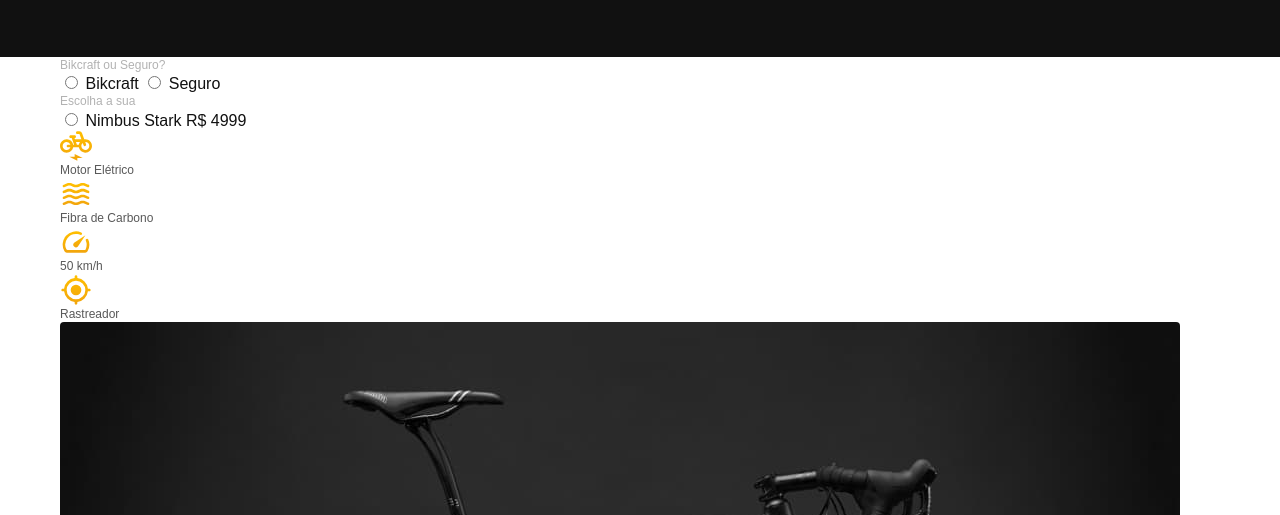
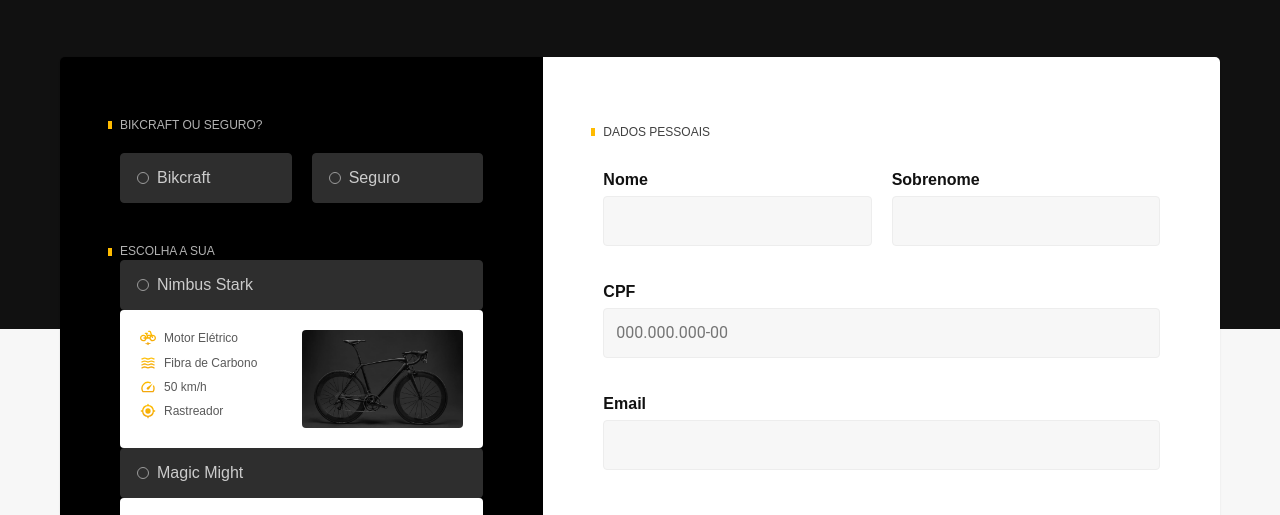
Before and after one commit to Elias-RPS/bikcraft, a plain HTML site: page orcamento.html in a window 1280 px wide. Shown: the part 271-786 px from the top of the page. Drawn offline with Linux system fonts and the light colour scheme.

Commit message:
adicionado pag de orçamento

```diff
--- a/css/contato/lojas.css
+++ b/css/contato/lojas.css
@@ -2,7 +2,6 @@
   display: grid;
   grid-template-columns: 1fr 1fr;
   gap: 0 40px;
-  padding-top: 120px;
   padding-bottom: 120px;
 }
 .lojas h2 {
--- /dev/null
+++ b/css/orcamento/orcamento.css
@@ -0,0 +1,151 @@
+#orcamento {
+  background: linear-gradient(var(--cor-11) 600px, var(--cor-1) 0px);
+}
+
+.orcamento {
+  display: grid;
+  grid-template-columns: 5fr 7fr;
+  padding-bottom: 120px;
+}
+
+.orcamento h2 {
+  text-transform: uppercase;
+  display: flex;
+  align-items: center;
+  position: relative;
+}
+.orcamento h2::before {
+  content: "";
+  display: inline-block;
+  width: 4px;
+  height: 8px;
+  background-color: var(--cor-p1);
+  position: absolute;
+  left: -12px;
+}
+
+.orcamento-produto,
+.orcamento-dados {
+  padding: 60px;
+  box-shadow: 0 1px 2px rgba(0, 0, 0, 0.1);
+}
+
+.orcamento-produto {
+  border-radius: 5px 0 0 5px;
+  background: var(--cor-12);
+  display: grid;
+  grid-template-columns: 1fr 1fr;
+  gap: 20px;
+  align-content: start;
+}
+.orcamento-produto label {
+  font: 400 1rem/1.5 "Poppins", sans-serif;
+  color: var(--cor-4);
+  background-color: var(--cor-10);
+  padding: 12px 16px;
+  border-radius: 4px;
+  cursor: pointer;
+  display: grid;
+  grid-template-columns: auto 1fr auto;
+  align-items: center;
+  border: 1px solid var(--cor-10);
+}
+
+.orcamento-produto input:checked + label {
+  background: var(--cor-0);
+  color: var(--cor-11);
+}
+
+.orcamento-produto label::before {
+  content: "";
+  display: inline-block;
+  box-sizing: border-box;
+  width: 12px;
+  height: 12px;
+  border: 1px solid var(--cor-6);
+  border-radius: 50%;
+  margin-right: 8px;
+}
+
+.orcamento-produto input:checked + label::before {
+  border-color: var(--cor-7);
+  box-shadow: inset 0 0 0 3px var(--cor-0), inset 0 0 0 6px var(--cor-7);
+}
+
+.orcamento-produto label:hover {
+  background-color: var(--cor-9);
+  border-color: var(--cor-9);
+}
+
+.orcamento-produto label:focus {
+  background-color: var(--cor-9);
+  box-shadow: 0 0 0 2px var(--cor-p1);
+}
+
+.orcamento-produto input:focus + label {
+  box-shadow: 0 0 0 2px var(--cor-p1);
+  border-color: var(--cor-12);
+}
+
+.orcamento-produto label span {
+  display: none;
+}
+
+.orcamento-produto input:checked + label span {
+  display: inline-block;
+}
+
+.orcamento-produto input {
+  opacity: 0;
+  position: absolute;
+  pointer-events: none;
+}
+
+.orcamento-produto > * {
+  grid-column: 1/-1;
+}
+
+.orcamento-produto > label {
+  grid-column: initial;
+}
+
+.orcamento-dados {
+  border-radius: 0 5px 5px 0;
+  background: var(--cor-0);
+}
+/*
+.orcamento-conteudo {
+  display: none;
+} */
+
+.orcamento-conteudo h2,
+.orcamento-dados h2:nth-of-type(n + 2) {
+  margin-top: 20px;
+}
+
+#bikcraft:checked ~ #orcamento-bikcraft,
+#seguro:checked ~ #orcamento-seguro {
+  display: grid;
+  gap: 20px;
+}
+
+.orcamento-detalhes {
+  display: none;
+  background: var(--cor-0);
+  display: grid;
+  padding: 20px;
+  grid-template-columns: 1fr 1fr;
+  border-radius: 4px;
+  align-items: center;
+}
+
+.orcamento-detalhes li {
+  display: flex;
+  align-items: center;
+  margin-bottom: 8px;
+}
+
+.orcamento-detalhes li img {
+  width: 16px;
+  margin-right: 8px;
+}
--- a/css/style.css
+++ b/css/style.css
@@ -33,6 +33,9 @@
 @import "./contato/contato.css";
 @import "./contato/lojas.css";
 
+/* Orcamento */
+@import "./orcamento/orcamento.css";
+
 /* Termos */
 
 @import "./termos/termos.css";
```
